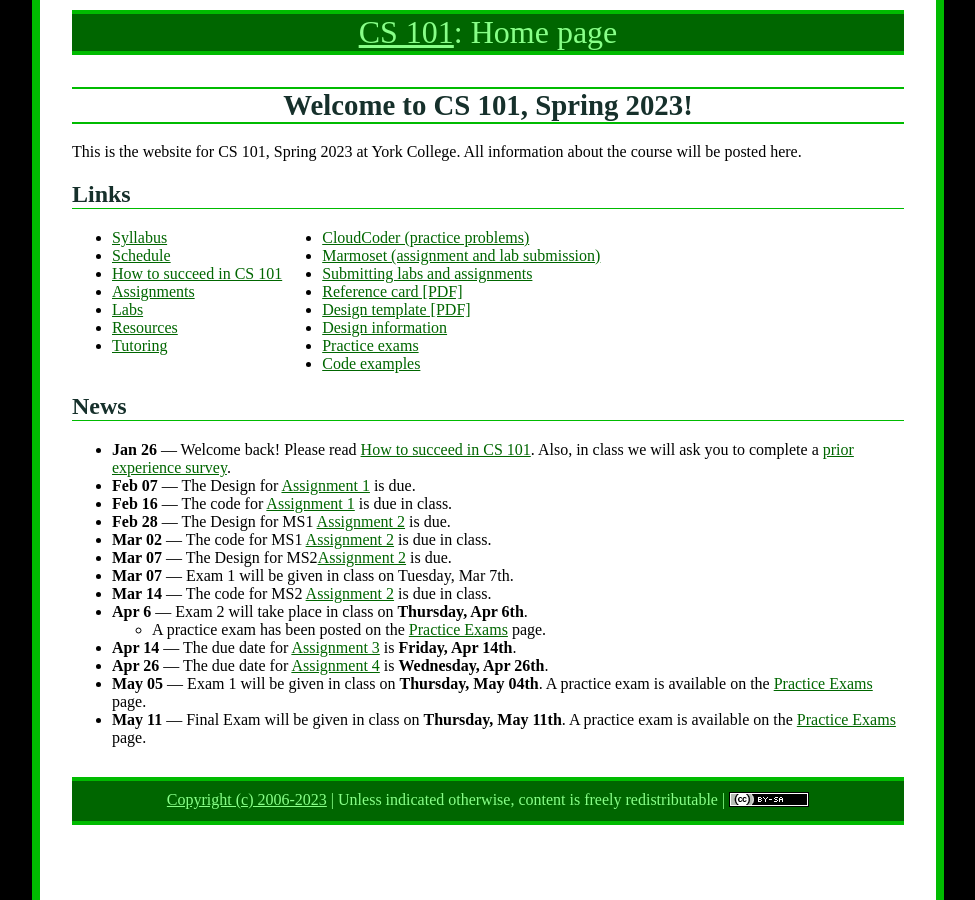
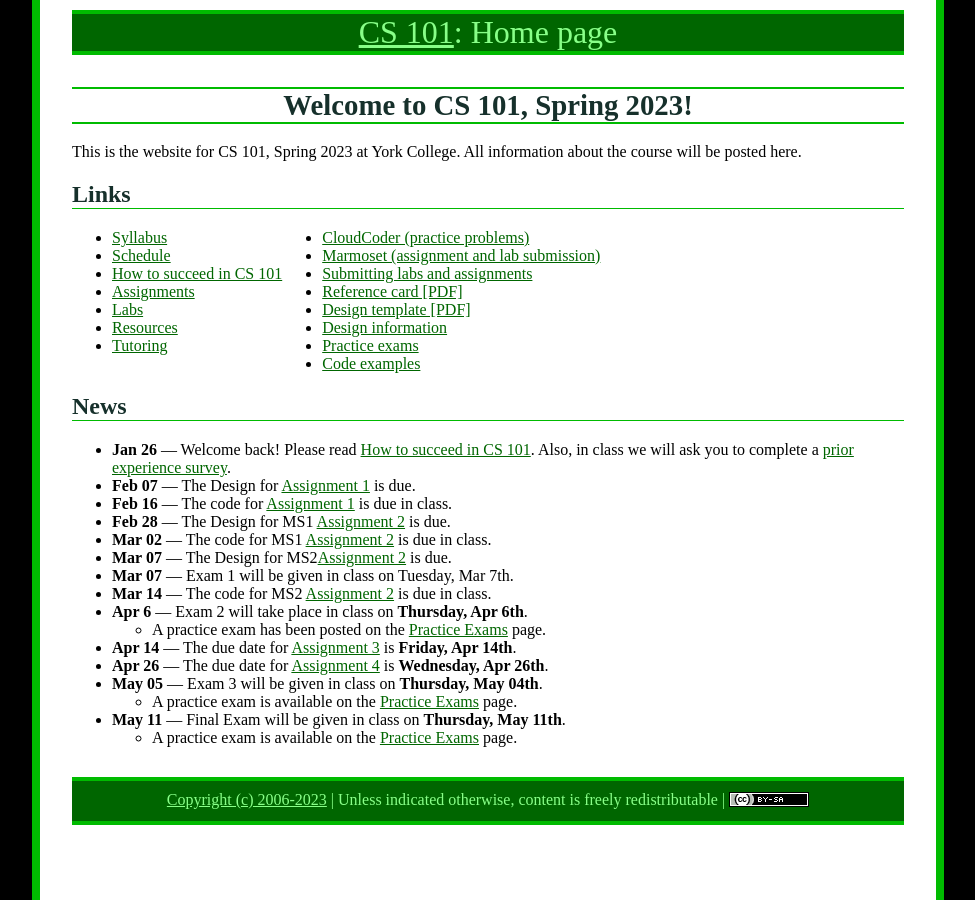
Before and after one commit to ycpcs/cs101-spring2023, a Jekyll site: the page built from index.md, in a window 1280 px wide. Shown: the whole page, without its empty margins (152-1127 px from the left). Built offline with Jekyll 4.4.1, drawn with Linux system fonts in a browser that asks for light colours.

```diff
--- a/index.md
+++ b/index.md
@@ -49,8 +49,10 @@ All information about the course will be posted here.
 	* A practice exam has been posted on the [Practice Exams](practice/index.html) page.
 * **Apr 14** &mdash; The due date for [Assignment 3](assign/assign03.html) is **Friday, Apr 14th**.
 * **Apr 26** &mdash; The due date for [Assignment 4](assign/assign04.html) is **Wednesday, Apr 26th**.
-* **May 05** &mdash; Exam 1 will be given in class on **Thursday, May 04th**.  A practice exam is available on the [Practice Exams](practice/index.html) page.
-* **May 11** &mdash; Final Exam will be given in class on **Thursday, May 11th**.  A practice exam is available on the [Practice Exams](practice/index.html) page.
+* **May 05** &mdash; Exam 3 will be given in class on **Thursday, May 04th**.
+   * A practice exam is available on the [Practice Exams](practice/index.html) page.
+* **May 11** &mdash; Final Exam will be given in class on **Thursday, May 11th**.
+   * A practice exam is available on the [Practice Exams](practice/index.html) page.
 
 <!--
 
```
Also changed, not shown: assign/assign04.md (+5 -5 lines).
